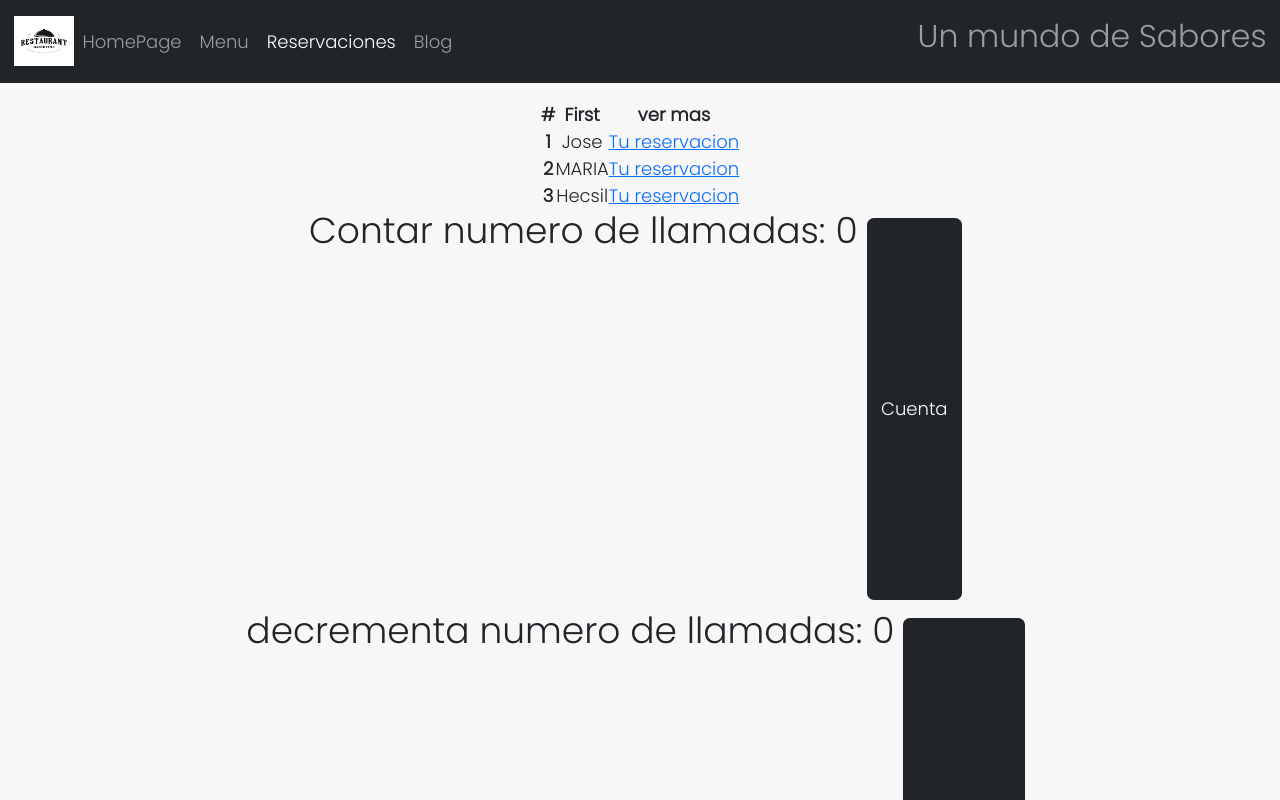
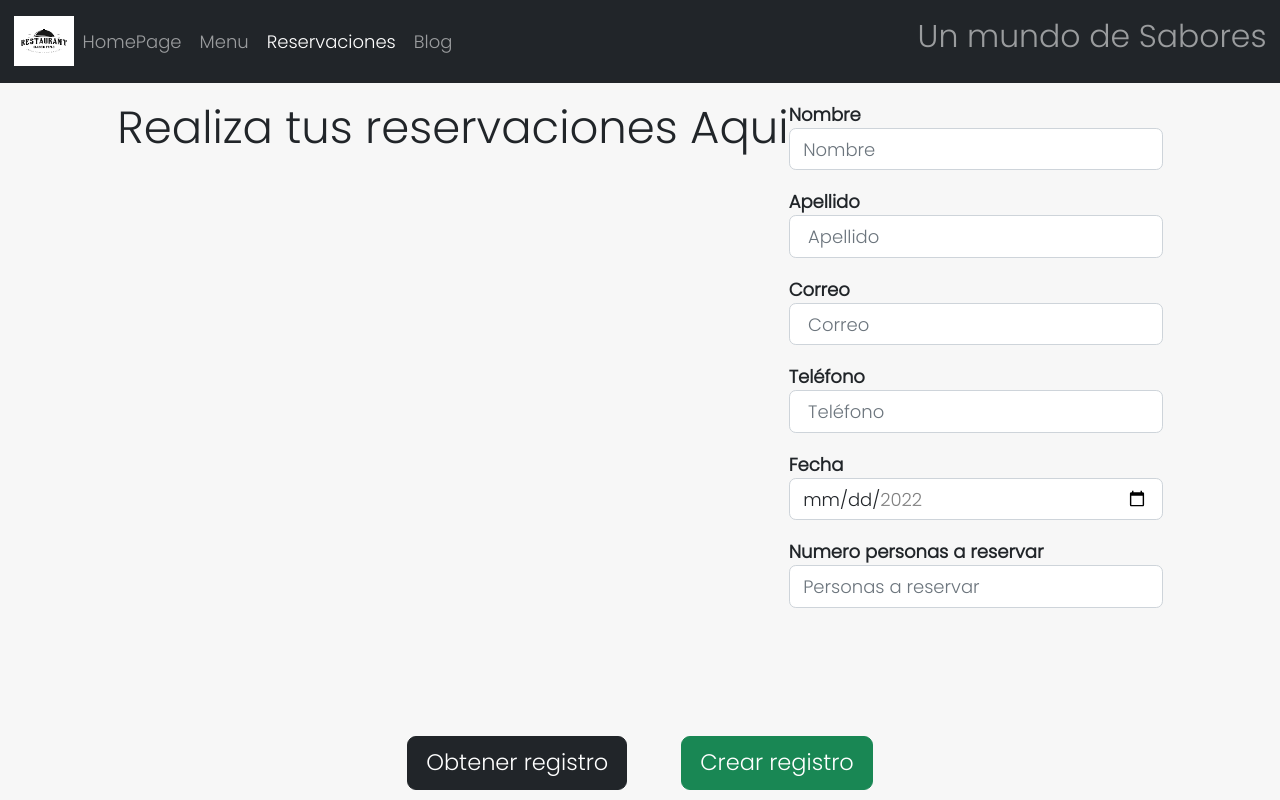
Before and after one commit to Jdalucard/restaurante, a React (Create React App) app: page /reservaciones in a window 1280 px wide. Shown: the top 800 px of the page. Built offline with nearby package versions, Linux system fonts and the light colour scheme.

Commit message:
ocupo fibease para las primeras conexiones (db , colletion)

```diff
--- a/src/Pages/ReservacionesPage.jsx
+++ b/src/Pages/ReservacionesPage.jsx
@@ -1,86 +1,160 @@
-import React from 'react'
-import { NavLink } from 'react-router-dom';
-import { useState } from 'react';
+import React, { useState } from "react";
+import { db } from "../firebase/Firebase";
+import { collection, addDoc } from "firebase/firestore";
 
+const initalForm = {
+  nombre: "",
+  apellido: "",
+  telefono: "",
+  correo: "",
+  fecha: "",
+  number: "",
+};
 
 const ReservacionesPage = () => {
-const [contador, setContador] = useState(0)
+  const [registro, setregistro] = useState({ initalForm });
 
-
-const contar=()=>{
-  setContador (contador +1);
- };
-
-
- const deCrementar= () => {
-  setContador(contador -1)
- }
-
-
- const [reservas] = useState([
-  {
-    id:1,
-    nombre: 'Jose ',
-    hora :'1:00 pm',
-    fecha:  Date(),
-    correo:'josed3188@gmail.com',
-    telefono:'3023315479',
-    NPersonas:4
-  },
-  {
-    id:2 ,
-    nombre: 'MARIA ',
-    hora :'1:00 pm',
-    fecha:  Date(),
-    correo:'josed3188@gmail.com',
-    telefono:'3023315479',
-    NPersonas:6
-  },
-  {
-    id:3 ,
-    nombre: 'Hecsil ',
-    hora :'1:00 pm',
-    fecha:  Date(),
-    correo:'josed3188@gmail.com',
-    telefono:'3023315479',
-    NPersonas:6
-  }
- ])
+  const crearRegistro = async () => {
+    const coleccion = collection(db, "registros");
+    await addDoc(coleccion, registro);
+  };
 
   return (
     <>
-<table >
-  <thead>
-    <tr>
-      <th scope="col">#</th>
-      <th scope="col">First</th>
-      <th scope="col">ver mas</th>
-    </tr>
-  </thead>
-  <tbody>
-  {reservas.map((element)=>
-      <tr>
-      <th scope="row">{element.id}</th>
-      <td>{element.nombre}</td>
-      <td><NavLink to={`/reservacion/${element.id}`}>Tu reservacion</NavLink></td>
-      </tr>
-    )
-  }
+      <header className="header text-center">
+        <h1>Realiza tus reservaciones Aqui </h1>
+      </header>
+      <main>
+        <article>
+          <form>
+            <div className="mb-3 text-start">
+              <strong>
+                <label htmlFor="nombre">Nombre</label>
+              </strong>
+              <input
+                id="nombre"
+                type="text"
+                name="nombre"
+                placeholder="Nombre"
+                autoComplete="off"
+                className="form-control"
+                value={registro.nombre}
+                onChange={(event) => {
+                  setregistro({ ...registro, nombre: event.target.value });
+                }}
+                required
+              ></input>
+            </div>
+            <div className="mb-3 text-start">
+              <strong>
+                {" "}
+                <label htmlFor="apellido">Apellido</label>
+              </strong>
+              <input
+                id="apellido"
+                type="text"
+                name="apellido"
+                placeholder=" Apellido"
+                autoComplete="off"
+                className="form-control"
+                value={registro.apellido}
+                onChange={(event) => {
+                  setregistro({ ...registro, apellido: event.target.value });
+                }}
+                required
+              ></input>
+            </div>
+            <div className="mb-3 text-start">
+              <strong>
+                <label htmlFor="email">Correo</label>
+              </strong>
+              <input
+                id="email"
+                type="email"
+                name="email"
+                placeholder=" Correo"
+                autoComplete="off"
+                className="form-control"
+                required
+              ></input>
+            </div>
+            <div className="mb-3 text-start ">
+              <strong>
+                {" "}
+                <label htmlFor="telefono">Teléfono</label>
+              </strong>
+              <input
+                id="telefono"
+                type="tel"
+                name="telefono"
+                placeholder=" Teléfono"
+                autoComplete="off"
+                className="form-control"
+                value={registro.telefono}
+                onChange={(event) => {
+                  setregistro({ ...registro, telefono: event.target.value });
+                }}
+                required
+              ></input>
+            </div>
+            <div className="mb-3 text-start">
+              <strong>
+                <label htmlFor="fecha">Fecha</label>
+              </strong>
+              <input
+                id="fecha"
+                type="date"
+                name="fecha"
+                min="2022-01-01"
+                max="2022-12-31"
+                placeholder=" fecha"
+                autoComplete="off"
+                className="form-control"
+                value={registro.fecha}
+                onChange={(event) => {
+                  setregistro({ ...registro, fecha: event.target.value });
+                }}
+                required
+              ></input>
+            </div>
+            <div className="mb-3 text-start">
+              <strong>
+                <label htmlFor="number">Numero personas a reservar</label>
+              </strong>
+              <input
+                id="number"
+                type="number"
+                name="number"
+                placeholder="Personas a reservar "
+                value={registro.number}
+                onChange={(event) => {
+                  setregistro({ ...registro, fecha: event.target.value });
+                }}
+                autoComplete="off"
+                className="form-control"
+                required
+              ></input>
+            </div>
+          </form>
+        </article>
+      </main>
 
-  </tbody>
-</table>
+      <section>
+        <article>
+          <button type="button" className="btn btn-dark btn-lg ">
+            Obtener registro
+          </button>
+          <button
+            type="button"
+            className="btn btn-success btn-lg ms-5 "
+            onClick={crearRegistro}
+          >
+            Crear registro
+          </button>
+        </article>
+      </section>
+    </>
+  );
+};
 
-{/* contador */}
-  <div className='container d-flex'>
-    <h2>Contar numero de llamadas: {contador} </h2>
-    <button  className= 'Boton btn btn-dark  m-2' onClick={contar}>Cuenta </button>
-    <h2>decrementa numero de llamadas: {contador} </h2>
-<button className= ' btn btn-dark b m-2' onClick={deCrementar}>Disminuye</button>
-  </div>
-
-
-</>
-  )
-}
-
-export default ReservacionesPage
+export default ReservacionesPage;
```
